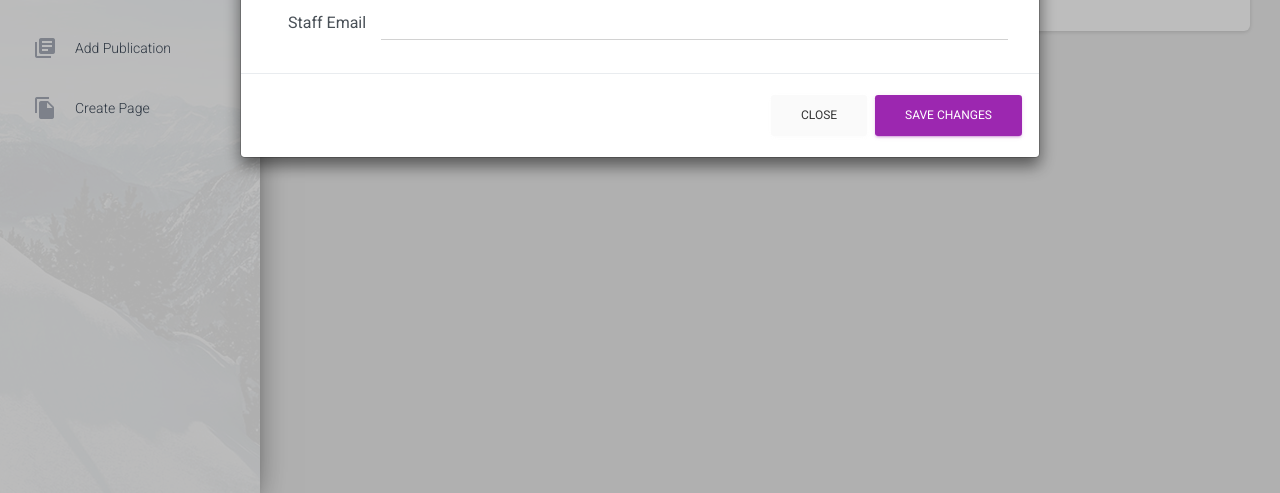
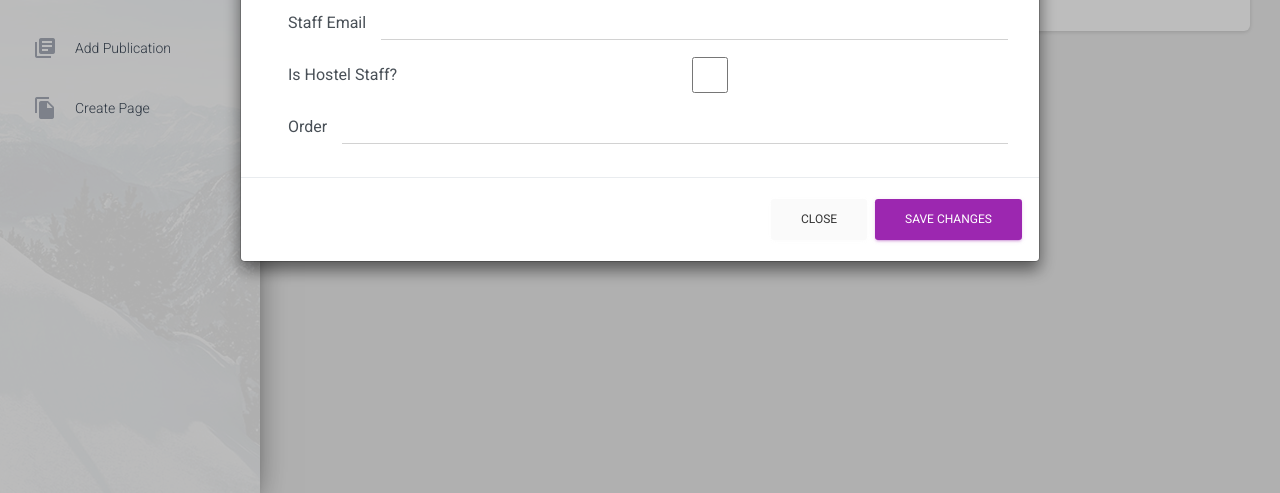
Before and after one commit to timusumit/tucirweb, a CodeIgniter app: page /database/admin/staff_setup in a window 1280 px wide, after a click on "ADD". Shown: the part 307-800 px from the top of the page. Run offline with CodeIgniter, Linux system fonts and the light colour scheme; a user stored in the database is signed in; data comes from the database, SQL or seed files in the repository; data that the repository does not hold is empty; some libraries are stand-ins or nearby versions.

Commit message:
staff and hostel almost done

```diff
--- a/application/models/Staff_setup_model.php
+++ b/application/models/Staff_setup_model.php
@@ -21,6 +21,8 @@ class Staff_setup_model extends CI_Model {
             'staff_designation'=>$this->input->post('staff_designation'),
             'staff_phone'=>$this->input->post('staff_phone'),
             'staff_email'=>$this->input->post('staff_email'),
+            'is_hostel_staff'=>$this->input->post('is_hostel_staff'),
+            'staff_order'=>$this->input->post('staff_order'),
 
             /*'staff_btn_text'=>$this->input->post('staff_btn_text'),
             'staff_btn_link'=>$this->input->post('staff_btn_link'),
@@ -42,8 +44,9 @@ class Staff_setup_model extends CI_Model {
 
  public function get_staff_image_name(){
 	{
-
-    $query = $this->db->get_where('staff_setup');
+    $this->db->where('is_hostel_staff',0);
+    $this->db->order_by('staff_order','ASC');
+    $query = $this->db->get('staff_setup');
     return $query->result_array();
     }
 }
--- a/application/views/admin/staff_setup.php
+++ b/application/views/admin/staff_setup.php
@@ -61,19 +61,32 @@
   			<div class="input-group-prepend">
     			<span class="input-group-text">Staff Designation</span>
   			</div>
-  			<input  class="form-control" name="staff_designation" id="staff_designation" required="" >
+  			<input type="text"  class="form-control" name="staff_designation" id="staff_designation" required="" >
 		</div>
       <div class="input-group mb-3">
         <div class="input-group-prepend">
           <span class="input-group-text">Staff Phone</span>
         </div>
-        <input  class="form-control" name="staff_phone" id="staff_phone" required="" >
+        <input type="text" class="form-control" name="staff_phone" id="staff_phone" required="" >
     </div>
       <div class="input-group mb-3">
         <div class="input-group-prepend">
           <span class="input-group-text">Staff Email</span>
         </div>
-        <input  class="form-control" name="staff_email" id="staff_email" required="" >
+        <input type="text" class="form-control" name="staff_email" id="staff_email" required="" >
+    </div>
+    <div class="input-group mb-3">
+        <div class="input-group-prepend">
+          <span class="input-group-text">Is Hostel Staff?</span>
+        </div>
+         <input type="hidden" value="0" name="is_hostel_staff">
+        <input type="checkbox" class="form-control" name="is_hostel_staff" id="is_hostel_staff" value="1"  >
+    </div>
+    <div class="input-group mb-3">
+        <div class="input-group-prepend">
+          <span class="input-group-text">Order</span>
+        </div>
+        <input type="text" class="form-control" name="staff_order" id="staff_order" required="" >
     </div>
        </div>
       </div>
```
Also changed, not shown: site_assets/uploads/staff/staff5.png (added), site_assets/uploads/staff/thumbnail/staff5.png (added).
